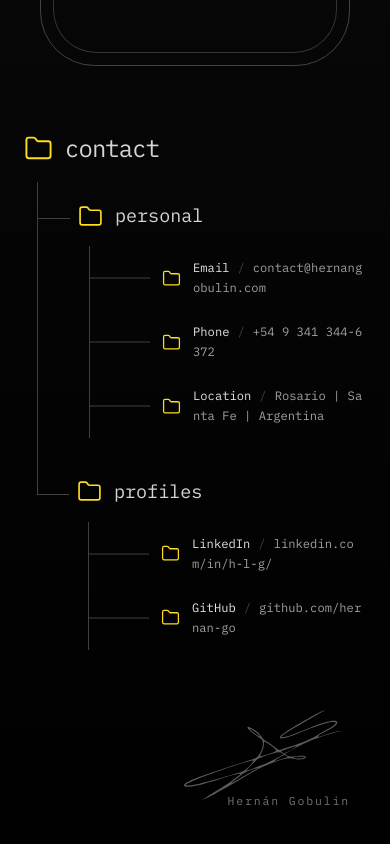
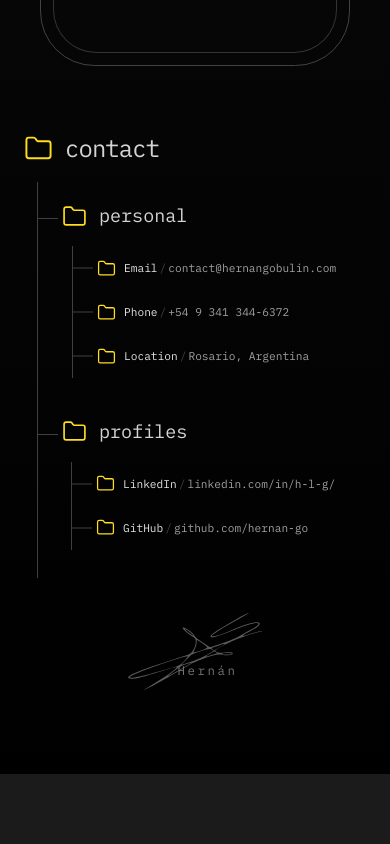
Before and after one commit to hernan-go/portfolio-hernan, a React (Vite) app: page / in a window 390 px wide. Shown: the part 2666-3510 px from the top of the page. After the commit the page ends 3440 px from the top, so only its background shows below. Built offline with nearby package versions, Linux system fonts and the light colour scheme.

Commit message:
feat(contact): polish responsive contact experience

```diff
--- a/src/sections/Contact.tsx
+++ b/src/sections/Contact.tsx
@@ -24,7 +24,7 @@ function FolderLeaf({ label, value, href }: FolderLeafProps) {
     <>
       <span
         aria-hidden="true"
-        className="absolute -left-8 top-1/2 h-px w-[3.75rem] -translate-y-1/2 bg-neutral-700"
+        className="absolute left-0 top-1/2 h-px w-5 -translate-y-1/2 bg-neutral-700 md:-left-8 md:w-[3.75rem]"
       />
 
       <Folder
@@ -34,21 +34,21 @@ function FolderLeaf({ label, value, href }: FolderLeafProps) {
         aria-hidden="true"
       />
 
-      <p className="min-w-0 font-['IBM_Plex_Mono'] text-[0.76rem] leading-5 text-neutral-400 md:text-[0.82rem]">
+      <p className="min-w-0 whitespace-nowrap font-['IBM_Plex_Mono'] text-[0.7rem] leading-5 text-neutral-400 sm:text-[0.66rem] md:text-[0.82rem]">
         <span className="text-neutral-200 transition-colors group-hover:text-[#FFDD1F]">
           {label}
         </span>
 
-        <span className="mx-2 text-neutral-700">/</span>
+        <span className="mx-0.5 text-neutral-700 md:mx-2">/</span>
 
-        <span className="break-all transition-colors group-hover:text-neutral-200">
+        <span className="transition-colors group-hover:text-neutral-200">
           {value}
         </span>
       </p>
     </>
   );
   const className =
-    "group relative flex min-w-0 items-center gap-3 py-3 pl-10";
+    "group relative flex min-w-0 items-center gap-2 py-3 pl-6 md:gap-3 md:pl-10";
 
   if (href) {
     return (
@@ -350,11 +350,11 @@ function ContactTree() {
         </span>
       </div>
 
-      <div className="relative ml-[13px] mt-4 pb-2">
-        <div className="relative border-l border-neutral-700 py-5 pl-10">
+      <div className="relative ml-[13px] mt-4 border-l border-neutral-700 pb-2">
+        <div className="relative py-5 pl-6 md:pl-10">
           <span
             aria-hidden="true"
-            className="absolute left-0 top-9 h-px w-8 bg-neutral-700"
+            className="absolute left-0 top-9 h-px w-5 bg-neutral-700 md:w-8"
           />
 
           <div className="flex items-center gap-3">
@@ -370,7 +370,7 @@ function ContactTree() {
             </h3>
           </div>
 
-          <div className="relative ml-[11px] mt-4 border-l border-neutral-700 pl-8">
+          <div className="relative ml-[10px] mt-4 border-l border-neutral-700 pl-0 md:ml-[11px] md:pl-8">
             <FolderLeaf
               label="Email"
               value="contact@hernangobulin.com"
@@ -379,23 +379,22 @@ function ContactTree() {
             <FolderLeaf
               label="Phone"
               value="+54 9 341 344-6372"
+              href="https://api.whatsapp.com/send/?phone=5493413446372&text=Hi%20Hern%C3%A1n%2C%20I%20found%20your%20portfolio%20and%20I%27d%20like%20to%20get%20in%20touch.&type=phone_number&app_absent=0"
             />
 
             <FolderLeaf
               label="Location"
-              value="Rosario | Santa Fe | Argentina"
+              value="Rosario, Argentina"
+              href="https://www.google.com/maps/search/?api=1&query=Rosario%2C%20Argentina"
             />
           </div>
         </div>
 
-        <div className="relative py-5 pl-10">
+        <div className="relative py-5 pl-6 md:pl-10">
+
           <span
             aria-hidden="true"
-            className="absolute -top-6 left-0 h-[3.75rem] w-px bg-neutral-700"
-          />
-          <span
-            aria-hidden="true"
-            className="absolute left-0 top-9 h-px w-8 bg-neutral-700"
+            className="absolute left-0 top-9 h-px w-5 bg-neutral-700 md:w-8"
           />
 
           <div className="flex items-center gap-3">
@@ -411,7 +410,7 @@ function ContactTree() {
             </h3>
           </div>
 
-          <div className="relative ml-[11px] mt-4 border-l border-neutral-700 pl-8">
+          <div className="relative -translate-x-0 ml-[9px] mt-4 border-l border-neutral-700 pl-0 md:translate-x-0 md:ml-[11px] md:pl-8 ">
             <FolderLeaf
               label="LinkedIn"
               value="linkedin.com/in/h-l-g/"
@@ -426,11 +425,11 @@ function ContactTree() {
           </div>
         </div>
       </div>
-      <div className="mt-8 flex justify-end pr-4">
-        <div className="flex flex-col items-end">
+      <div className="mt-8 flex justify-center">
+        <div className="relative h-[84px] w-[135px]">
           <span
             aria-hidden="true"
-            className="block h-[90px] w-[175px] bg-neutral-500/80"
+            className="absolute inset-0 block bg-neutral-500/80"
             style={{
               WebkitMaskImage: "url('/signature-hernan.svg')",
               maskImage: "url('/signature-hernan.svg')",
@@ -443,8 +442,8 @@ function ContactTree() {
             }}
           />
 
-          <p className="-mt-2 font-['IBM_Plex_Mono'] text-[0.72rem] tracking-[0.16em] text-neutral-500">
-            Hernán Gobulin
+          <p className="absolute left-20 top-15 z-10 -translate-x-1/2 -translate-y-1/2 whitespace-nowrap font-['IBM_Plex_Mono'] text-[0.78rem] tracking-[0.20em] text-neutral-500">
+            Hernán
           </p>
         </div>
       </div>
```
